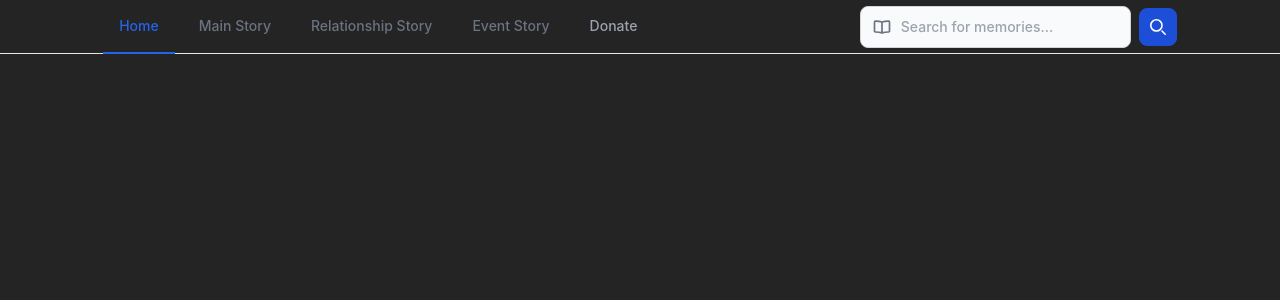
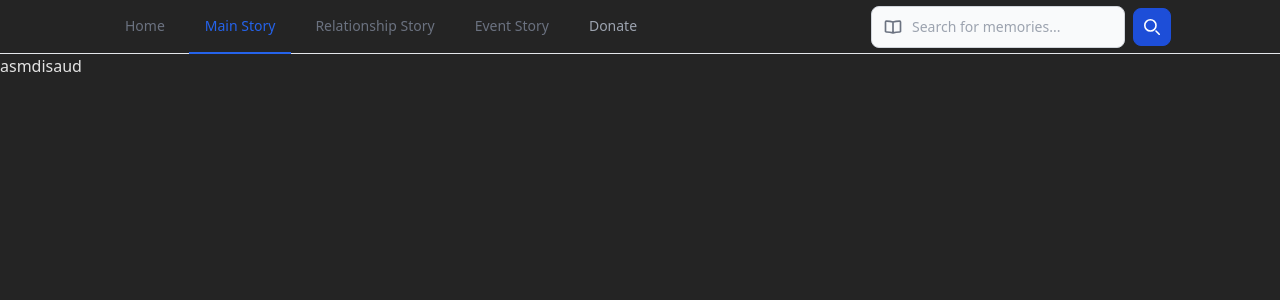
Before and after one commit to lorearchive/LADR, a React (Vite) app: page /main in a window 1280 px wide. Shown: the top 300 px of the page. Built offline with nearby package versions, Linux system fonts and the light colour scheme.

Commit message:
React Router support

```diff
--- /dev/null
+++ b/data/pages/Home.jsx
@@ -0,0 +1,8 @@
+export default function Home() {
+
+    return (
+
+        <p>HUIHIH</p>
+
+    );
+}
--- /dev/null
+++ b/data/pages/Story/MainSto.jsx
@@ -0,0 +1,7 @@
+export default function MainSto() {
+    return (
+
+        <p>asmdisaud</p>
+
+    );
+}
--- a/index.html
+++ b/index.html
@@ -1,35 +1,13 @@
 <!DOCTYPE html>
-
-<!-- Welcome to LADR: Lore Archive's Dialogue Reader, a Single Page Application for reading Blue Archive's story on the web.-->
-<!-- Built by Cieron -->
-
 <html lang="en" class="dark">
   <head>
     <meta charset="UTF-8" />
-
     <link rel="icon" type="image/svg+xml" href="/vite.svg" />
-
     <meta name="viewport" content="width=device-width, initial-scale=1.0" />
-
     <title>Lore Archive's Dialogue Reader</title>
-
   </head>
-
-
-
   <body>
-
-    <div id="ladr-site">
-      <div id="ladr-header" class="flex items-center justify-center w-full absolute top-0">
-        <div id="ladr-header-root" class="flex flex-grow items-center justify-center"></div>
-      </div>
-
-
-      <div id="ladr-page">
-        <div id="ladr-window"></div>
-      </div>
-
-    </div>
+    <div id="ladr-site"></div>
     <script type="module" src="/src/main.jsx"></script>
   </body>
 </html>
--- a/package.json
+++ b/package.json
@@ -11,7 +11,8 @@
   },
   "dependencies": {
     "react": "^18.3.1",
-    "react-dom": "^18.3.1"
+    "react-dom": "^18.3.1",
+    "react-router-dom": "^7.1.1"
   },
   "devDependencies": {
     "@eslint/js": "^9.17.0",
--- /dev/null
+++ b/src/App.jsx
@@ -0,0 +1,14 @@
+import { Routes, Route } from 'react-router-dom'
+import Home from '../data/pages/Home'
+import MainSto from '../data/pages/Story/MainSto';
+
+export default function App() {
+    return (
+        <main>
+            <Routes>
+                <Route path="/home" element={<Home />} />
+                <Route path="/main" element={<MainSto />} />
+            </Routes>
+        </main>
+    );
+}
--- a/src/components/Header.jsx
+++ b/src/components/Header.jsx
@@ -1,17 +1,19 @@
+import { NavLink } from 'react-router-dom'
+
 export default function Header() {
     return (
-        <nav className="text-sm font-medium text-center text-gray-500 border-b border-gray-200 dark:text-gray-400 dark:border-gray-700 flex flex-grow justify-between">
-            <ul className="flex flex-wrap -mb-px mx-auto">
-                <li className="me-2">
-                    <a href="#" className="ladr-header-links-active active" aria-current="page">Home</a>
+        <nav className="flex justify-between flex-grow text-sm font-medium text-center text-gray-500 border-b border-gray-200 dark:text-gray-400 dark:border-gray-700">
+            <ul className="flex flex-wrap mx-auto -mb-px">
+                <li id="ladr-header-li" className="me-2">
+                    <NavLink to="/home" className="ladr-header-links">Home</NavLink>
                 </li>
-                <li className="me-2">
-                    <a href="#" className="ladr-header-links" >Main Story</a>
+                <li id="ladr-header-li" className="me-2">
+                    <NavLink to="/main" className="ladr-header-links" >Main Story</NavLink>
                 </li>
-                <li className="me-2">
+                <li id="ladr-header-li" className="me-2">
                     <a href="#" className="ladr-header-links">Relationship Story</a>
                 </li>
-                <li className="me-2">
+                <li id="ladr-header-li" className="me-2">
                     <a href="#" className="ladr-header-links">Event Story</a>
                 </li>
                 <li>
@@ -20,24 +22,22 @@ export default function Header() {
             </ul>
 
             <form className="flex items-center max-w-sm mx-auto">
-                <label for="simple-search" className="sr-only">Search</label>
+                <label htmlFor="simple-search" className="sr-only">Search</label>
                 <div className="relative w-full">
-                    <div className="absolute inset-y-0 start-0 flex items-center ps-3 pointer-events-none">
-                    <svg class="w-5 h-5 text-gray-500 dark:text-gray-400" aria-hidden="true" xmlns="http://www.w3.org/2000/svg" width="24" height="24" fill="none" viewBox="0 0 24 24">
-                        <path stroke="currentColor" stroke-linecap="round" stroke-linejoin="round" stroke-width="2" d="M12 6.03v13m0-13c-2.819-.831-4.715-1.076-8.029-1.023A.99.99 0 0 0 3 6v11c0 .563.466 1.014 1.03 1.007 3.122-.043 5.018.212 7.97 1.023m0-13c2.819-.831 4.715-1.076 8.029-1.023A.99.99 0 0 1 21 6v11c0 .563-.466 1.014-1.03 1.007-3.122-.043-5.018.212-7.97 1.023"/>
-                    </svg>
+                    <div className="absolute inset-y-0 flex items-center pointer-events-none start-0 ps-3">
+                        <svg className="w-5 h-5 text-gray-500 dark:text-gray-400" aria-hidden="true" xmlns="http://www.w3.org/2000/svg" width="24" height="24" fill="none" viewBox="0 0 24 24">
+                            <path stroke="currentColor" strokeLinecap="round" strokeLinejoin="round" strokeWidth="2" d="M12 6.03v13m0-13c-2.819-.831-4.715-1.076-8.029-1.023A.99.99 0 0 0 3 6v11c0 .563.466 1.014 1.03 1.007 3.122-.043 5.018.212 7.97 1.023m0-13c2.819-.831 4.715-1.076 8.029-1.023A.99.99 0 0 1 21 6v11c0 .563-.466 1.014-1.03 1.007-3.122-.043-5.018.212-7.97 1.023"/>
+                        </svg>
                     </div>
                     <input type="text" id="simple-search" className="bg-gray-50 border border-gray-300 text-gray-900 text-sm rounded-lg focus:ring-blue-500 focus:border-blue-500 block w-full ps-10 p-2.5  dark:bg-gray-700 dark:border-gray-600 dark:placeholder-gray-400 dark:text-white dark:focus:ring-blue-500 dark:focus:border-blue-500" placeholder="Search for memories..." required />
                 </div>
                 <button type="submit" className="p-2.5 ms-2 text-sm font-medium text-white bg-blue-700 rounded-lg border border-blue-700 hover:bg-blue-800 focus:ring-4 focus:outline-none focus:ring-blue-300 dark:bg-blue-600 dark:hover:bg-blue-700 dark:focus:ring-blue-800">
                     <svg className="w-4 h-4" aria-hidden="true" xmlns="http://www.w3.org/2000/svg" fill="none" viewBox="0 0 20 20">
-                        <path stroke="currentColor" stroke-linecap="round" stroke-linejoin="round" stroke-width="2" d="m19 19-4-4m0-7A7 7 0 1 1 1 8a7 7 0 0 1 14 0Z"/>
+                        <path stroke="currentColor" strokeLinecap="round" strokeLinejoin="round" strokeWidth="2" d="m19 19-4-4m0-7A7 7 0 1 1 1 8a7 7 0 0 1 14 0Z"/>
                     </svg>
-                    <span class="sr-only">Search</span>
+                    <span className="sr-only">Search</span>
                 </button>
             </form>
-
-
         </nav>
     );
 }
--- a/src/index.css
+++ b/src/index.css
@@ -3,7 +3,6 @@
 @tailwind utilities;
 
 :root {
-  font-family: Inter, system-ui, Avenir, Helvetica, Arial, sans-serif;
   line-height: 1.5;
   font-weight: 400;
 
@@ -17,19 +16,29 @@
   -moz-osx-font-smoothing: grayscale;
 }
 
+#ladr-header-li .active {
+  @apply inline-block p-4 text-blue-600 border-b-2 border-blue-600 rounded-t-lg dark:text-blue-500 dark:border-blue-500;
+
+
+}
+
 .ladr-header-links {
   @apply inline-block p-4 border-b-2 border-transparent rounded-t-lg hover:text-gray-600 hover:border-gray-300 dark:hover:text-gray-300;
+  transition: border-color 0.4s ease;
 }
 
-.ladr-header-links-active {
-  @apply inline-block p-4 text-blue-600 border-b-2 border-blue-600 rounded-t-lg dark:text-blue-500 dark:border-blue-500;
-}
+
 
 
 body {
   margin: 0;
   display: flex;
-  place-items: center;
+  flex-direction: column;
+  min-width: 320px;
+  min-height: 100vh;
+}
+#ladr-page {
+  margin: 54px 0 0 0;
   min-width: 320px;
   min-height: 100vh;
 }
--- a/src/main.jsx
+++ b/src/main.jsx
@@ -1,10 +1,33 @@
 import { StrictMode } from 'react'
 import { createRoot } from 'react-dom/client'
+import { BrowserRouter as Router } from 'react-router-dom'
+
 import './index.css'
+
 import Header from './components/Header.jsx'
+import App from './App.jsx'
 
-createRoot(document.getElementById('ladr-header-root')).render(
-  <StrictMode>
-    <Header />
-  </StrictMode>,
-)
+// Create a root wrapper component
+function Root() {
+  return (
+    <Router>
+      <StrictMode>
+        <div id="ladr-site">
+          <div id="ladr-header" className="absolute top-0 flex items-center justify-center w-full">
+            <div id="ladr-header-root" className="flex items-center justify-center flex-grow">
+              <Header />
+            </div>
+          </div>
+
+          <div id="ladr-page">
+            <div id="ladr-window-root">
+              <App />
+            </div>
+          </div>
+        </div>
+      </StrictMode>
+    </Router>
+  )
+}
+
+createRoot(document.getElementById('ladr-site')).render(<Root />)
--- a/tailwind.config.js
+++ b/tailwind.config.js
@@ -2,6 +2,7 @@
 export default {
   content: [
     "./index.html",
+    "./src/index.css",
     "./src/**/*.{js,ts,jsx,tsx}",
     "./src/*.{js,ts,jsx,tsx}",
 
```
Also changed, not shown: 2 other files (tests, documents, lock files or other folders).
